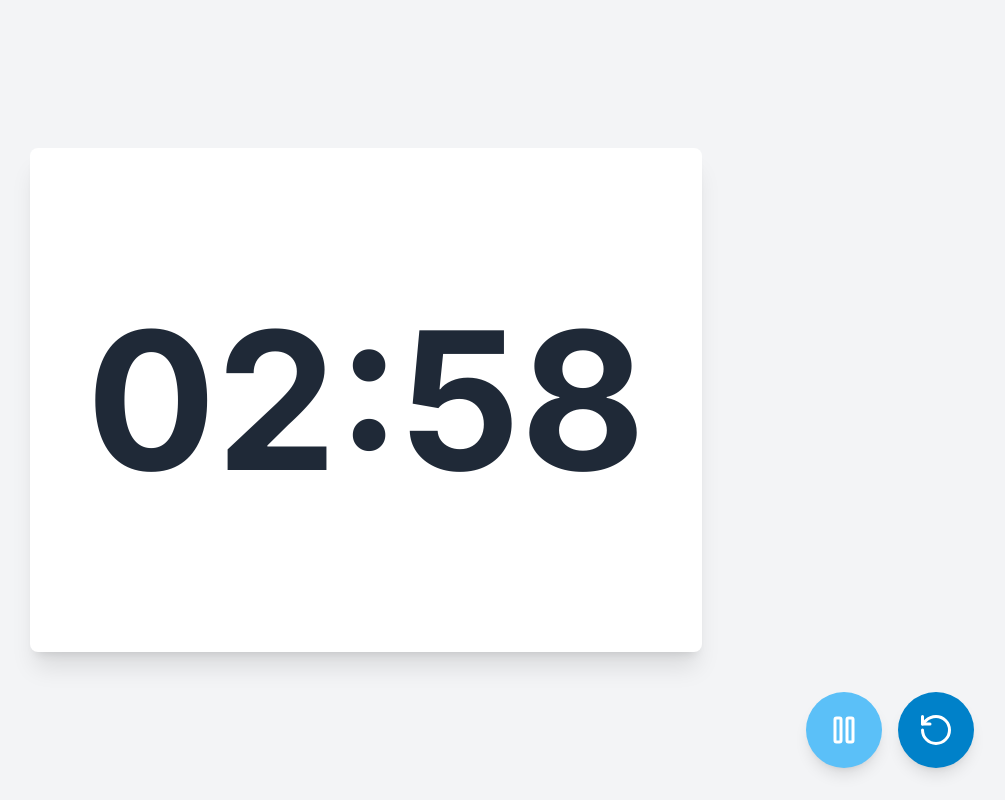
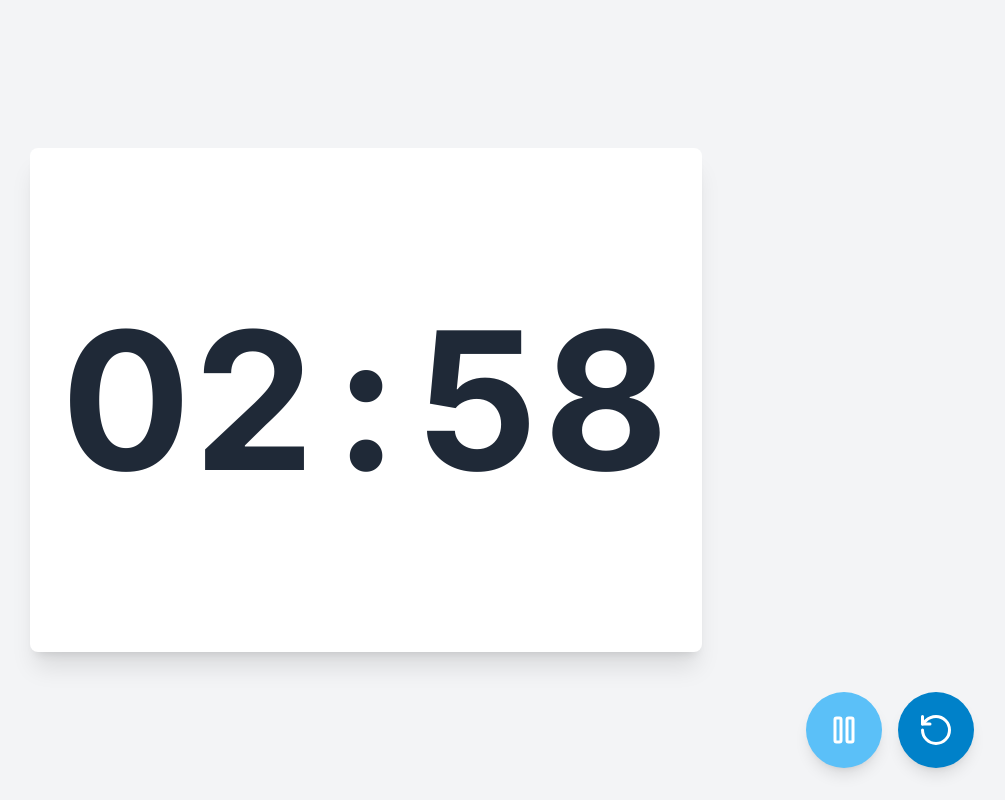
Before and after one commit to stlwolf/timekeeper-app, a Next.js app: page / in a window 1280 px wide. Both pictures are taken after a click on the button 640 px from the left and 466 px from the top of the page. Shown: the whole page, without its empty margins (274-1279 px from the left). Built offline with nearby package versions, Linux system fonts and the light colour scheme.

Commit message:
Refine timer display UI for improved readability
- Adjust container widths for consistent digit spacing
- Remove minus sign display for overtime
- Center colon and adjust adjacent digit containers
- Eliminate layout shifts during countdown
- Optimize overall timer display layout

```diff
--- a/src/components/TimerDisplay.tsx
+++ b/src/components/TimerDisplay.tsx
@@ -8,13 +8,32 @@ interface TimerDisplayProps {
 }
 
 const TimerDisplay: React.FC<TimerDisplayProps> = ({ time, isOvertime }) => {
+  const [m1, m2, s1, s2] = time.match(/(\d)(\d):(\d)(\d)/)?.slice(1) || [];
+
+  const digitClass = `w-[8rem] flex items-center justify-center`;
+  const textClass = `text-[12rem] font-bold leading-none font-quicksand ${
+    isOvertime ? 'text-red-600' : 'text-gray-800'
+  }`;
+
   return (
     <div className="flex items-center justify-center w-full h-full">
-      <p
-        className={`text-[12rem] font-bold leading-none font-quicksand ${isOvertime ? 'text-red-600' : 'text-gray-800'}`}
-      >
-        {time}
-      </p>
+      <div className="flex items-center justify-center">
+        <div className={digitClass}>
+          <span className={textClass}>{m1}</span>
+        </div>
+        <div className={`${digitClass} -mr-4`}>
+          <span className={textClass}>{m2}</span>
+        </div>
+        <div className={`${digitClass} w-[4rem]`}>
+          <span className={textClass}>:</span>
+        </div>
+        <div className={`${digitClass} -ml-4`}>
+          <span className={textClass}>{s1}</span>
+        </div>
+        <div className={digitClass}>
+          <span className={textClass}>{s2}</span>
+        </div>
+      </div>
     </div>
   );
 };
```
